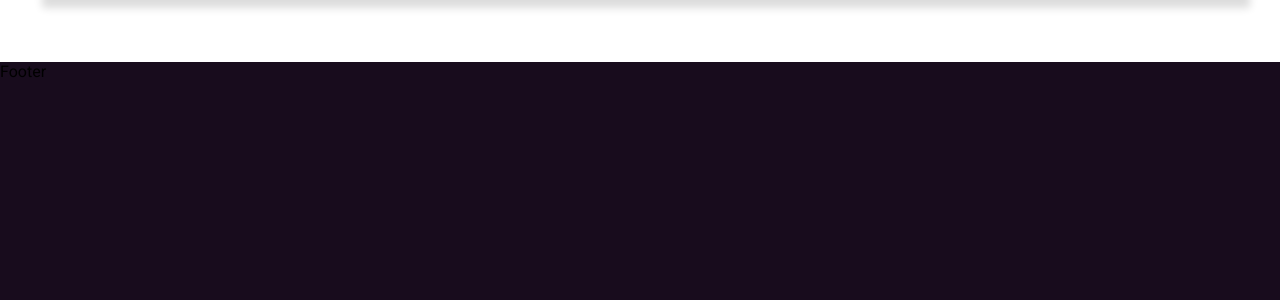
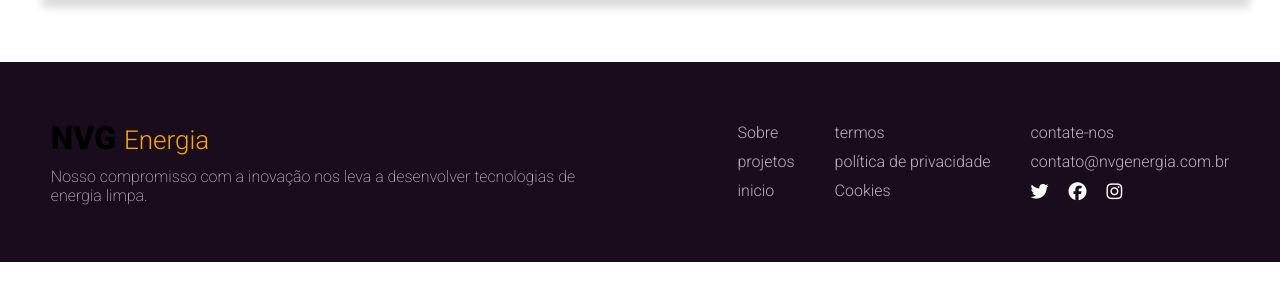
Before and after one commit to David-Sousa-Web/nvg-energia, a React (Create React App) app: page / in a window 1280 px wide. Shown: the part 3038-3338 px from the top of the page. After the commit the page ends 3300 px from the top, so only its background shows below. Built offline with nearby package versions, Linux system fonts and the light colour scheme.

Commit message:
terminando footer

```diff
--- a/src/components/contato/Contato.css
+++ b/src/components/contato/Contato.css
@@ -29,7 +29,7 @@
 #contato-container{
   display: flex;
   overflow: hidden;
-  background-color: rgb(22, 19, 19);
+  background-color: #180c1d;
   padding: 10px;
   width: 1200px;
   height: 550px;
--- a/src/components/contato/Contato.jsx
+++ b/src/components/contato/Contato.jsx
@@ -9,17 +9,59 @@ export default function Contato() {
   if (state.succeeded) {
       return (
         <div className='content-contato'>
-
           <h1>Contato</h1>
-
           <div id="contato-container">
-
               <div className='contact-info'>
-
                 <h4>
                   Informação contato
                 </h4>
+                <p>preencha o formulário e eu entrarei em contato com você em até 24 horas</p>
+                <div className='icon-text'>
+                  <i class="fa-solid fa-phone" ></i>
+                  <span>(11) 98657-6360</span>
+                </div>
 
+                <div className='icon-text'>
+                  <i class="fa-solid fa-envelope" ></i>
+                  <span>contato@nvgenergia.com.br</span>
+                </div>
+
+                <div className='icon-text'>
+                  <i class="fa-solid fa-location-dot" ></i>
+                  <span>Barueri, SP</span>
+                </div>
+
+                <div className='social-media'>
+                  <a href='https://www.linkedin.com/in/david-sousa-dev/' className='icon-circle' target="_blank" rel="noreferrer">
+                    <i class="fa-brands fa-linkedin-in"></i>
+                  </a>
+
+                  <a href='https://github.com/David-Sousa-Web' className='icon-circle' target="_blank" rel="noreferrer">
+                    <i class="fa-brands fa-github"></i>
+                  </a>
+
+                  <a href='https://www.instagram.com/david01sousa/' className='icon-circle' target="_blank" rel="noreferrer">
+                    <i class="fa-brands fa-instagram"></i>
+                  </a>
+                </div>
+              </div>
+              <div className='center-validation'>
+                <p id='message-validation'>Mensagem enviada com sucesso !</p>
+
+              </div>
+          </div>
+        </div>
+      );
+  }
+  return (
+    <>
+        <section id='Contato' className='content-contato'>
+            <h1>Contato</h1>
+            <div id="contato-container">
+              <div className='contact-info'>
+                <h4>
+                  Informação contato
+                </h4>
                 <p>preencha o formulário e eu entrarei em contato com você em até 24 horas</p>
 
                 <div className='icon-text'>
@@ -36,9 +78,7 @@ export default function Contato() {
                   <i class="fa-solid fa-location-dot" ></i>
                   <span>Barueri, SP</span>
                 </div>
-
                 <div className='social-media'>
-
                   <a href='https://www.linkedin.com/in/david-sousa-dev/' className='icon-circle' target="_blank" rel="noreferrer">
                     <i class="fa-brands fa-linkedin-in"></i>
                   </a>
@@ -50,97 +90,23 @@ export default function Contato() {
                   <a href='https://www.instagram.com/david01sousa/' className='icon-circle' target="_blank" rel="noreferrer">
                     <i class="fa-brands fa-instagram"></i>
                   </a>
-
                 </div>
-
               </div>
-
-              <div className='center-validation'>
-
-                <p id='message-validation'>Mensagem enviada com sucesso !</p>
-
-              </div>
-
-          </div>
-        </div>
-      );
-  }
-  return (
-    <>
-        <section id='Contato' className='content-contato'>
-
-            <h1>Contato</h1>
-
-            <div id="contato-container">
-
-              <div className='contact-info'>
-
-                <h4>
-                  Informação contato
-                </h4>
-
-                <p>preencha o formulário e eu entrarei em contato com você em até 24 horas</p>
-
-                <div className='icon-text'>
-                  <i class="fa-solid fa-phone" ></i>
-                  <span>(11) 98657-6360</span>
-                </div>
-
-                <div className='icon-text'>
-                  <i class="fa-solid fa-envelope" ></i>
-                  <span>contato@nvgenergia.com.br</span>
-                </div>
-
-                <div className='icon-text'>
-                  <i class="fa-solid fa-location-dot" ></i>
-                  <span>Barueri, SP</span>
-                </div>
-
-                <div className='social-media'>
-
-                  <a href='https://www.linkedin.com/in/david-sousa-dev/' className='icon-circle' target="_blank" rel="noreferrer">
-                    <i class="fa-brands fa-linkedin-in"></i>
-                  </a>
-
-                  <a href='https://github.com/David-Sousa-Web' className='icon-circle' target="_blank" rel="noreferrer">
-                    <i class="fa-brands fa-github"></i>
-                  </a>
-
-                  <a href='https://www.instagram.com/david01sousa/' className='icon-circle' target="_blank" rel="noreferrer">
-                    <i class="fa-brands fa-instagram"></i>
-                  </a>
-
-                </div>
-
-              </div>
-
               <form onSubmit={handleSubmit}>
-
                 <div className='form-part'>
-
                   <div className='form-group'>
-
                     <label>Nome Completo</label>
-
                     <input id='nome' type='text' name='Name' required="true"/>
-
                     <ValidationError
                       prefix='Nome'
                       field='name'
                       errors={state.errors}
-
                     />
-
                   </div>
-
                 </div>
-
                 <div className='form-part'>
-
                   <div className='form-group'>
-
                     <label>E-mail</label>
-
                     <input id='email' type='email' name='email' required="true"/>
 
                     <ValidationError
@@ -148,13 +114,9 @@ export default function Contato() {
                       field="email"
                       errors={state.errors}
                     />
-
                   </div>
-
                   <div className='form-group'>
-
                     <label>Telefone</label>
-
                     <input id='telefone' type='tel' name='telefone' required="true"/>
 
                     <ValidationError
@@ -162,17 +124,11 @@ export default function Contato() {
                       field ="phone"
                       errors={state.errors}
                     />
-
                   </div>
-
                 </div>
-
                 <div className='form-part'>
-
                   <div className='form-group'>
-
                     <label>Mensagem</label>
-
                     <textarea id='message' name='message'/>
 
                     <ValidationError
@@ -180,28 +136,18 @@ export default function Contato() {
                       field="message"
                       errors={state.errors}
                     />
-
                   </div>
-
                 </div>
-
                 <div className='col'>
-
                   <div className='form-group-button'>
-
                     <button className='primary' type="submit" disabled={state.submitting}>Enviar</button>
 
                   </div>
-
                 </div>
-
                 {/*<div className='message-send'>{result ? <Result/> : null}</div>*/}
-
               </form>
-
             </div>
-
-        </section>
+         </section>
     </>
   )
 }
--- a/src/components/footer/Footer.css
+++ b/src/components/footer/Footer.css
@@ -1,5 +1,62 @@
 .footer-container{
   width: 100%;
-  height: 300px;
+  height: 200px;
   background-color: #180c1d;
+  padding: 20px;
+  display: flex;
+  justify-content: space-around;
+  align-items: center;
 }
+
+.footer-logo{
+  width: 200px;
+  height: 200px;
+}
+
+.p-footer{
+  padding-top: 10px;
+  font-size: 1rem;
+  color: rgba(255,255,255,0.7);
+  font-weight: 200;
+  width: 85%;
+}
+
+.footer-content{
+  display: flex;
+  gap: 40px;
+}
+
+.footer-sobre{
+  display: flex;
+  flex-direction: column;
+  gap: 10px;
+}
+
+.footer-sobre-content{
+  text-decoration: none;
+  font-size: 1rem;
+  color: rgba(255,255,255,0.7);
+  font-weight: 300;
+}
+
+.logo-nvg{
+  font-size: 32px;
+  font-weight: 900;
+  color: #000000;
+}
+
+.logo-energia{
+  font-size: 26px;
+  font-weight: 300;
+  color: orange;
+}
+
+.icons-container-footer{
+  display: flex;
+  gap: 20px;
+}
+
+.icons-footer{
+  color: white;
+  font-size: 18px;
+}
--- a/src/components/footer/Footer.jsx
+++ b/src/components/footer/Footer.jsx
@@ -3,6 +3,40 @@ import './Footer.css'
 
 export default function Footer() {
   return (
-    <footer className='footer-container'>Footer</footer>
+    <footer className='footer-container'>
+      <div>
+        <p className='logo-nvg'>NVG <strong className='logo-energia'>Energia</strong></p>
+        <p className='p-footer'>Nosso compromisso com a inovação nos leva a desenvolver tecnologias de energia limpa.</p>
+      </div>
+      <div className='footer-content'>
+        <div className='footer-sobre'>
+          <a href="" className='footer-sobre-content'>Sobre</a>
+          <a href="" className='footer-sobre-content'>projetos</a>
+          <a href="" className='footer-sobre-content'>inicio</a>
+        </div>
+        <div className='footer-sobre'>
+          <p className='footer-sobre-content'>termos</p>
+          <p className='footer-sobre-content'>política de privacidade</p>
+          <p className='footer-sobre-content'>Cookies</p>
+        </div>
+        <div className='footer-sobre'>
+          <p className='footer-sobre-content'>contate-nos</p>
+          <p className='footer-sobre-content'>contato@nvgenergia.com.br</p>
+          <div className='icons-container-footer'>
+            <a href='https://www.linkedin.com/in/david-sousa-dev/' className='icons-footer' target="_blank" rel="noreferrer">
+              <i class="fa-brands fa-twitter"></i>
+            </a>
+
+            <a href='https://github.com/David-Sousa-Web' className='icons-footer' target="_blank" rel="noreferrer">
+              <i class="fa-brands fa-facebook"></i>
+            </a>
+
+            <a href='https://www.instagram.com/david01sousa/' className='icons-footer' target="_blank" rel="noreferrer">
+              <i class="fa-brands fa-instagram"></i>
+            </a>
+          </div>
+        </div>
+      </div>
+    </footer>
   )
 }
```
